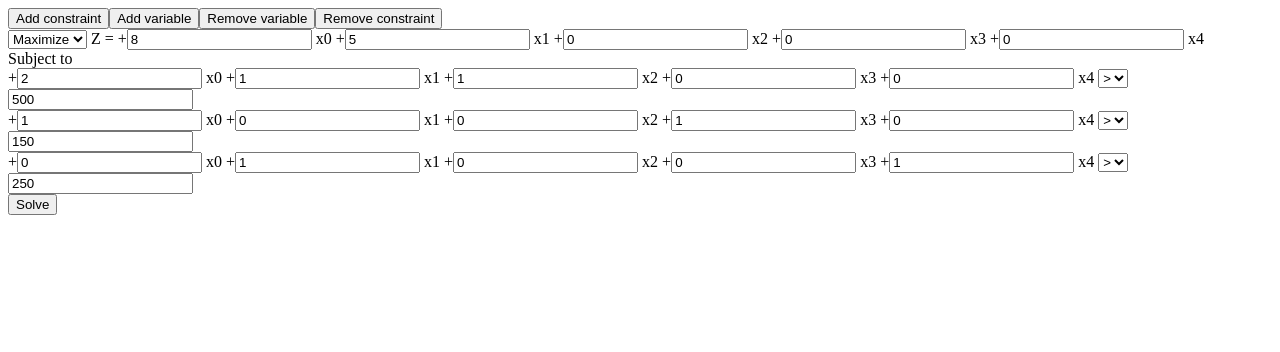
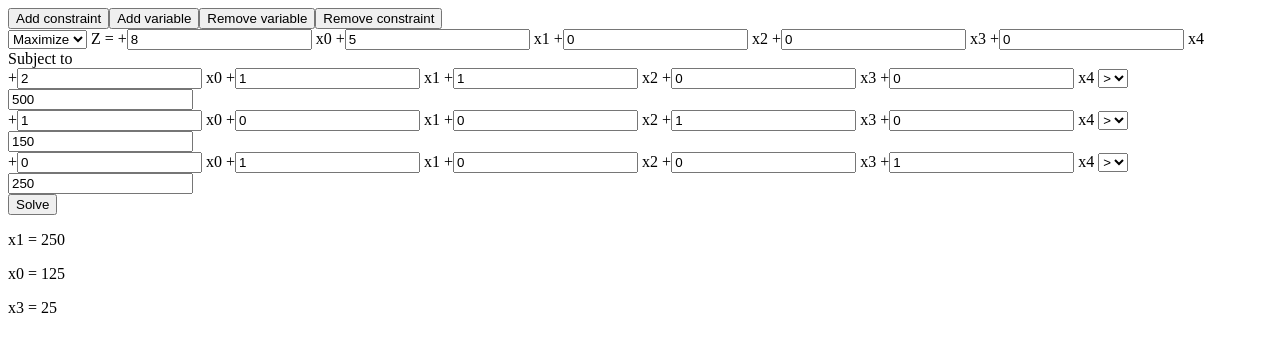
Before and after one commit to maheshbansod/numerical-methods, an Angular app: page / in a window 1280 px wide. Both pictures are taken after a click on the button "Solve". Shown: the top 352 px of the page. Built offline with nearby package versions, Linux system fonts and the light colour scheme.

Commit message:
now solves simplex problems

```diff
--- a/src/app/simplex-solver-inputs/simplex-solver-inputs.component.html
+++ b/src/app/simplex-solver-inputs/simplex-solver-inputs.component.html
@@ -32,3 +32,8 @@
     </div>
 </div>
 <button (click)="solveSimplex()">Solve</button>
+<div *ngIf="solution">
+    <p *ngFor="let v of solution.basis; let i=index;">
+        x{{v}} = {{solution.b[i]}}
+    </p>
+</div>
--- a/src/app/simplex-solver-inputs/simplex-solver-inputs.component.ts
+++ b/src/app/simplex-solver-inputs/simplex-solver-inputs.component.ts
@@ -12,6 +12,7 @@ export class SimplexSolverInputsComponent implements OnInit {
   otype = "max"; //maximization or minimization problem
 
   constmat = [{type:'=',coeffs:[0,0],b:0 }]; //constraint matrix
+  solution = {};
 
   constructor(private simplexSolverService: SimplexSolverService) { }
 
@@ -27,7 +28,7 @@ export class SimplexSolverInputsComponent implements OnInit {
 
   solveSimplex() {
     this.simplexSolverService.set(this.otype, this.costi, this.constmat);
-    this.simplexSolverService.solve();
+    this.solution = this.simplexSolverService.solve();
   }
 
   addVariable() {
--- a/src/app/simplex-solver.service.ts
+++ b/src/app/simplex-solver.service.ts
@@ -65,37 +65,47 @@ export class SimplexSolverService {
 
       let minr = Infinity,lv=0;
       for(var i=0;i<this.constmat.length;i++) {
-        let r:Number;
+        let r;
         if(this.constmat[i].coeffs[ev] == 0)
           continue;
         r = this.constmat[i].b/this.constmat[i].coeffs[ev];
         if(r < 0)
           continue;
         if(minr > r) {
-          r = minr;
+          minr = r;
           lv = i;
         }
       }
+      //console.log(minr, lv)
       //if minr is infinity then stop
 
       //Pivot element is at ev,lv
 
-      console.log('pivot',ev,lv);
+      //console.log('pivot',ev,lv);
 
       basis[lv] = ev;
+      this.constmat[lv].b /= this.constmat[lv].coeffs[ev];
       for(var i=0;i<this.costi.length;i++) {
-        this.constmat[lv].coeffs[i] /= this.constmat[lv][ev];
+        this.constmat[lv].coeffs[i] /= this.constmat[lv].coeffs[ev];
       }
       for(var i=0;i<this.constmat.length;i++) {
         if(i == lv)
           continue;
         let f = this.constmat[i].coeffs[ev];
+        if(f == 0)
+          continue;
+        // console.log(this.constmat[i].b,'-',this.constmat[lv].b,'*',f);
+        this.constmat[i].b -= this.constmat[lv].b*f;
+        // console.log('=',this.constmat[i].b);
         for(var j=0;j<this.costi.length;j++) {
+          // console.log(this.constmat[i].coeffs[j], '-', this.constmat[lv].coeffs[j],'*',f);
           this.constmat[i].coeffs[j] -= this.constmat[lv].coeffs[j]*f;
+          // console.log(this.constmat[i].coeffs[j]);
         }
       }
-      console.log(basis);
-      console.log(this.constmat);
+      //console.log(basis);
+      //console.log(this.constmat);
     }
+    return {basis: basis, b: this.constmat.map( (c)=>c.b )};
   }
 }
```
